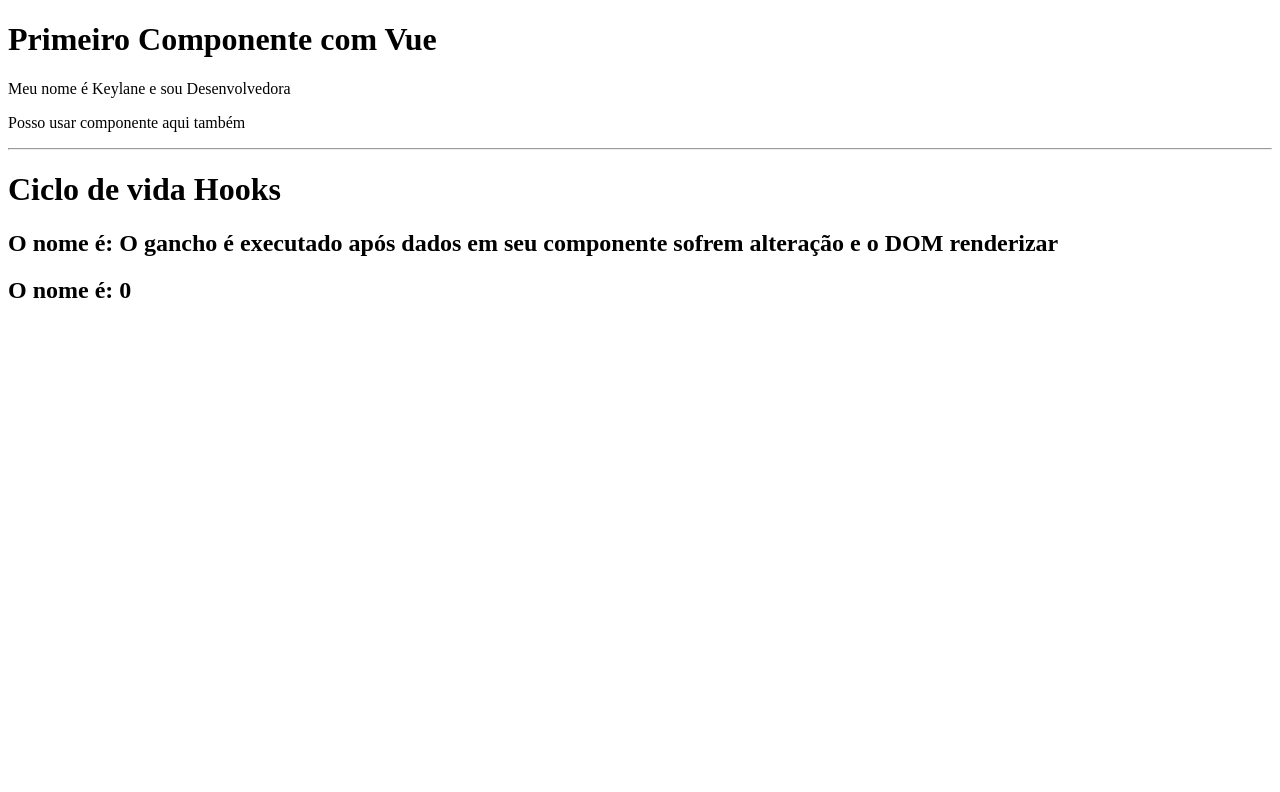
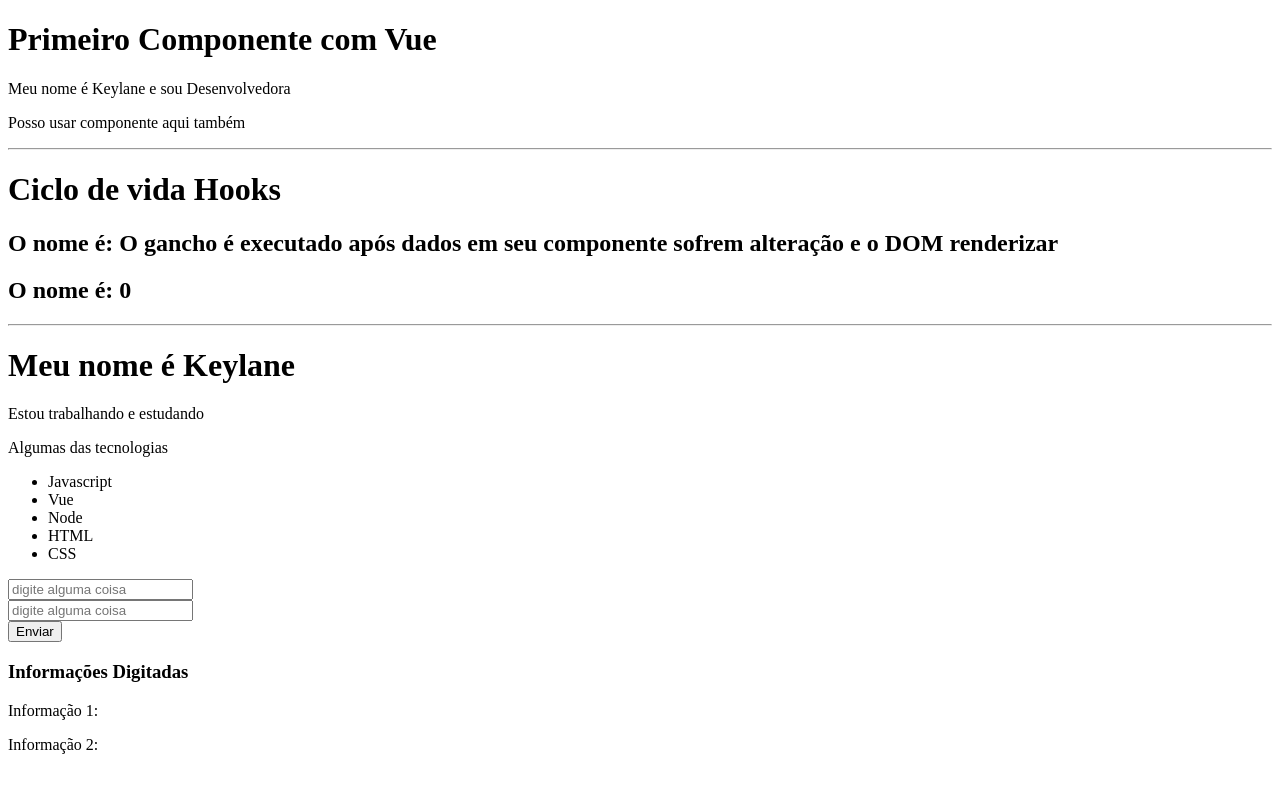
Before and after one commit to KeylaneSilva/initVuejs, a Vue app in the folder projeto-instalacaoAv/: page / in a window 1280 px wide. Shown: the top 792 px of the page. Built offline with nearby package versions, Linux system fonts and the light colour scheme; the HTML template or start-up script is replaced by a standard one.

Commit message:
herança dos componentes

```diff
--- a/projeto-instalacaoAv/src/App.vue
+++ b/projeto-instalacaoAv/src/App.vue
@@ -2,19 +2,26 @@
   <div>
     <PrimeiroComponente/>
     <p>{{ teste }}</p>
+    <Linha/>
     <LifeCicleStyle />
+    <Linha/>
+    <Pessoa/>
   </div>
 </template>
 
 <script>
   import PrimeiroComponente from './components/PrimeiroComponente.vue'
   import LifeCicleStyle from './components/LifeStyle.vue'
+  import Linha from './components/Linha.vue'
+  import Pessoa from './components/Pessoa.vue'
 
   export default {
     name: 'App',
     components: {
       PrimeiroComponente,
-      LifeCicleStyle
+      LifeCicleStyle,
+      Linha,
+      Pessoa
     },
 
     data(){
--- /dev/null
+++ b/projeto-instalacaoAv/src/components/Form/InputSubmit.vue
@@ -0,0 +1,19 @@
+<template>
+  <div>
+    <input type="submit" value="Enviar" @click="Enviar">
+  </div>
+</template>
+
+<script>
+  export default{
+    name: 'InputSubmit',
+
+    methods: {
+      Enviar(e){
+        alert('Dados enviados')
+        e.preventDefault()
+      }
+    }
+  }
+
+</script>
--- /dev/null
+++ b/projeto-instalacaoAv/src/components/Form/InputTex.vue
@@ -0,0 +1,40 @@
+<template>
+  <div>
+    <div>
+      <form>
+        <div>
+          <input type="text" v-model="nome_1" placeholder="digite alguma coisa">
+        </div>
+        <div>
+          <input type="text" v-model="nome_2" placeholder="digite alguma coisa">
+        </div>
+        <InputSubmit/>
+      </form>
+    </div>
+    <div>
+      <h3>Informações Digitadas</h3>
+      <p>Informação 1: {{nome_1}}</p>
+      <p>Informação 2: {{nome_2}}</p>
+    </div>
+  </div>
+
+</template>
+
+<script>
+  import InputSubmit from './InputSubmit.vue'
+
+  export default{
+    name: 'InputText',
+
+    components:{
+      InputSubmit
+    },
+
+    data(){
+      return{
+        nome_1: '',
+        nome_2: ''
+      }
+    }
+  }
+</script>
--- /dev/null
+++ b/projeto-instalacaoAv/src/components/Info.vue
@@ -0,0 +1,30 @@
+<template>
+  <div>
+    <p>Estou trabalhando e estudando</p>
+    <p>Algumas das tecnologias</p>
+    <ul>
+      <li>{{tecnologia1}}</li>
+      <li>{{tecnologia2}}</li>
+      <li>{{tecnologia3}}</li>
+      <li>{{tecnologia4}}</li>
+      <li>{{tecnologia5}}</li>
+    </ul>
+  </div>
+</template>
+
+<script>
+  export default{
+    name: 'Info',
+
+    data(){
+      return{
+        tecnologia1: 'Javascript',
+        tecnologia2: 'Vue',
+        tecnologia3: 'Node',
+        tecnologia4: 'HTML',
+        tecnologia5: 'CSS',
+      }
+    }
+  }
+
+</script>
--- a/projeto-instalacaoAv/src/components/LifeStyle.vue
+++ b/projeto-instalacaoAv/src/components/LifeStyle.vue
@@ -1,6 +1,5 @@
 <template>
   <div>
-    <hr>
     <h1>Ciclo de vida Hooks</h1>
     <h2>O nome é: {{ nome }}</h2>
     <h2>O nome é: {{ cont }}</h2>
@@ -8,7 +7,6 @@
 </template>
 
 <script>
-import { onBeforeUpdate } from 'vue'
 
   export default{
     name: 'LifeCicleStyle',
--- /dev/null
+++ b/projeto-instalacaoAv/src/components/Linha.vue
@@ -0,0 +1,11 @@
+<template>
+  <div>
+    <hr>
+  </div>
+</template>
+
+<script>
+  export default{
+    name: 'Linha'
+  }
+</script>
--- /dev/null
+++ b/projeto-instalacaoAv/src/components/Pessoa.vue
@@ -0,0 +1,29 @@
+<template>
+  <div>
+    <h1>Meu nome é {{ nome }}</h1>
+    <Info/>
+    <Form/>
+
+  </div>
+</template>
+
+<script>
+  import Info from './Info.vue'
+  import Form from './Form/InputTex.vue'
+
+  export default{
+    name: 'Pessoa',
+
+    components:{
+      Info,
+      Form
+    },
+
+    data(){
+      return{
+        nome: 'Keylane'
+      }
+    }
+  }
+
+</script>
```
